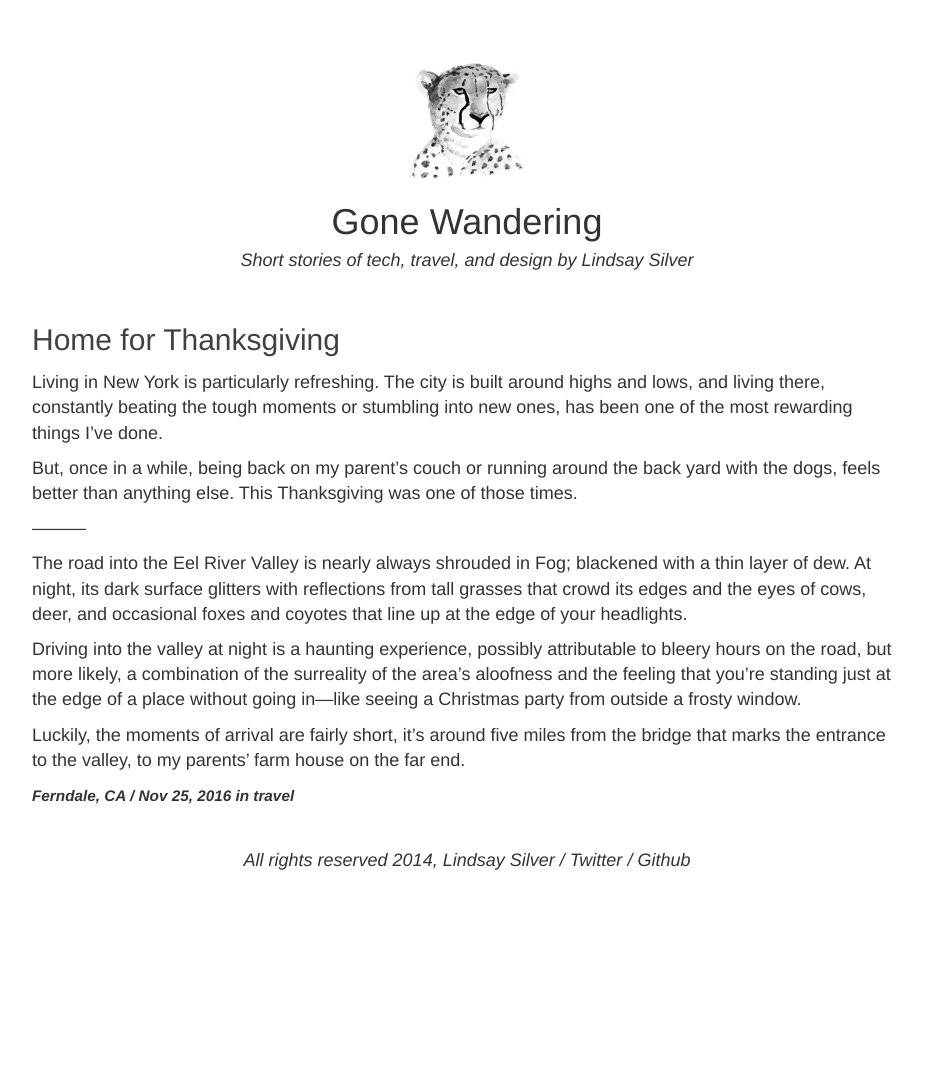
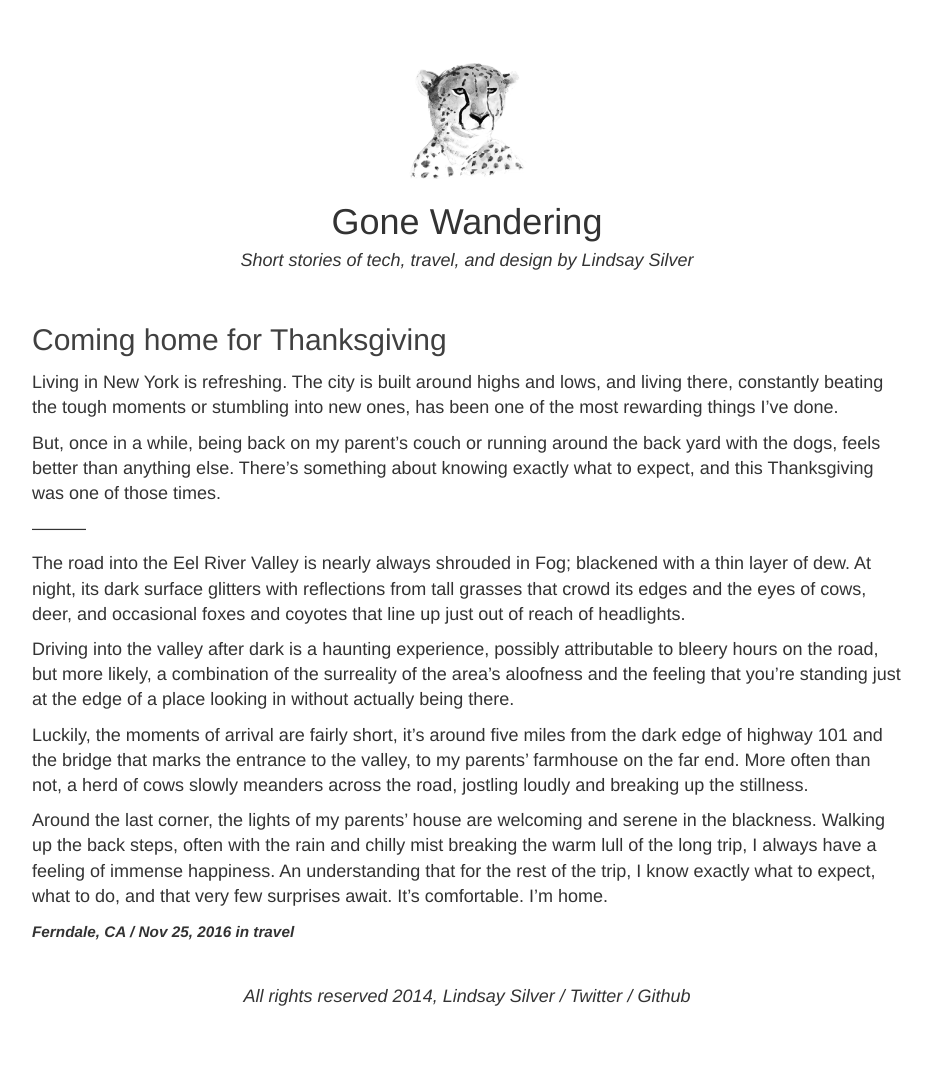
Before and after one commit to gonewandering/gonewandering.github.io, a Jekyll site: the page built from _posts/2016-11-25-home-for-thanksgiving.markdown, in a window 1280 px wide. Shown: the whole page, without its empty margins (173-1105 px from the left). Built offline with Jekyll 4.4.1, drawn with Linux system fonts in a browser that asks for light colours; nearby versions of some CDN libraries; before the commit the page ends 943 px from its top, so only the background shows below that.

Commit message:
Starting thanksgiving post

```diff
--- a/_posts/2016-11-25-home-for-thanksgiving.markdown
+++ b/_posts/2016-11-25-home-for-thanksgiving.markdown
@@ -1,18 +1,20 @@
 ---
 layout: post
-title:  "Home for Thanksgiving"
+title:  "Coming home for Thanksgiving"
 date:   2016-11-25 08:40:10
 categories: travel
 location: Ferndale, CA
 ---
-Living in New York is particularly refreshing. The city is built around highs and lows, and living there, constantly beating the tough moments or stumbling into new ones, has been one of the most rewarding things I've done.
+Living in New York is refreshing. The city is built around highs and lows, and living there, constantly beating the tough moments or stumbling into new ones, has been one of the most rewarding things I've done.
 
-But, once in a while, being back on my parent's couch or running around the back yard with the dogs, feels better than anything else. This Thanksgiving was one of those times.
+But, once in a while, being back on my parent's couch or running around the back yard with the dogs, feels better than anything else. There's something about knowing exactly what to expect, and this Thanksgiving was one of those times.
 
 ———
 
-The road into the Eel River Valley is nearly always shrouded in Fog; blackened with a thin layer of dew. At night, its dark surface glitters with reflections from tall grasses that crowd its edges and the eyes of cows, deer, and occasional foxes and coyotes that line up at the edge of your headlights.
+The road into the Eel River Valley is nearly always shrouded in Fog; blackened with a thin layer of dew. At night, its dark surface glitters with reflections from tall grasses that crowd its edges and the eyes of cows, deer, and occasional foxes and coyotes that line up just out of reach of headlights.
 
-Driving into the valley at night is a haunting experience, possibly attributable to bleery hours on the road, but more likely, a combination of the surreality of the area's aloofness and the feeling that you're standing just at the edge of a place without going in—like seeing a Christmas party from outside a frosty window.
+Driving into the valley after dark is a haunting experience, possibly attributable to bleery hours on the road, but more likely, a combination of the surreality of the area's aloofness and the feeling that you're standing just at the edge of a place looking in without actually being there.
 
-Luckily, the moments of arrival are fairly short, it's around five miles from the bridge that marks the entrance to the valley, to my parents' farm house on the far end.
+Luckily, the moments of arrival are fairly short, it's around five miles from the dark edge of highway 101 and the bridge that marks the entrance to the valley, to my parents' farmhouse on the far end. More often than not, a herd of cows slowly meanders across the road, jostling loudly and breaking up the stillness.
+
+Around the last corner, the lights of my parents' house are welcoming and serene in the blackness. Walking up the back steps, often with the rain and chilly mist breaking the warm lull of the long trip, I always have a feeling of immense happiness. An understanding that for the rest of the trip, I know exactly what to expect, what to do, and that very few surprises await. It's comfortable. I'm home.
```
